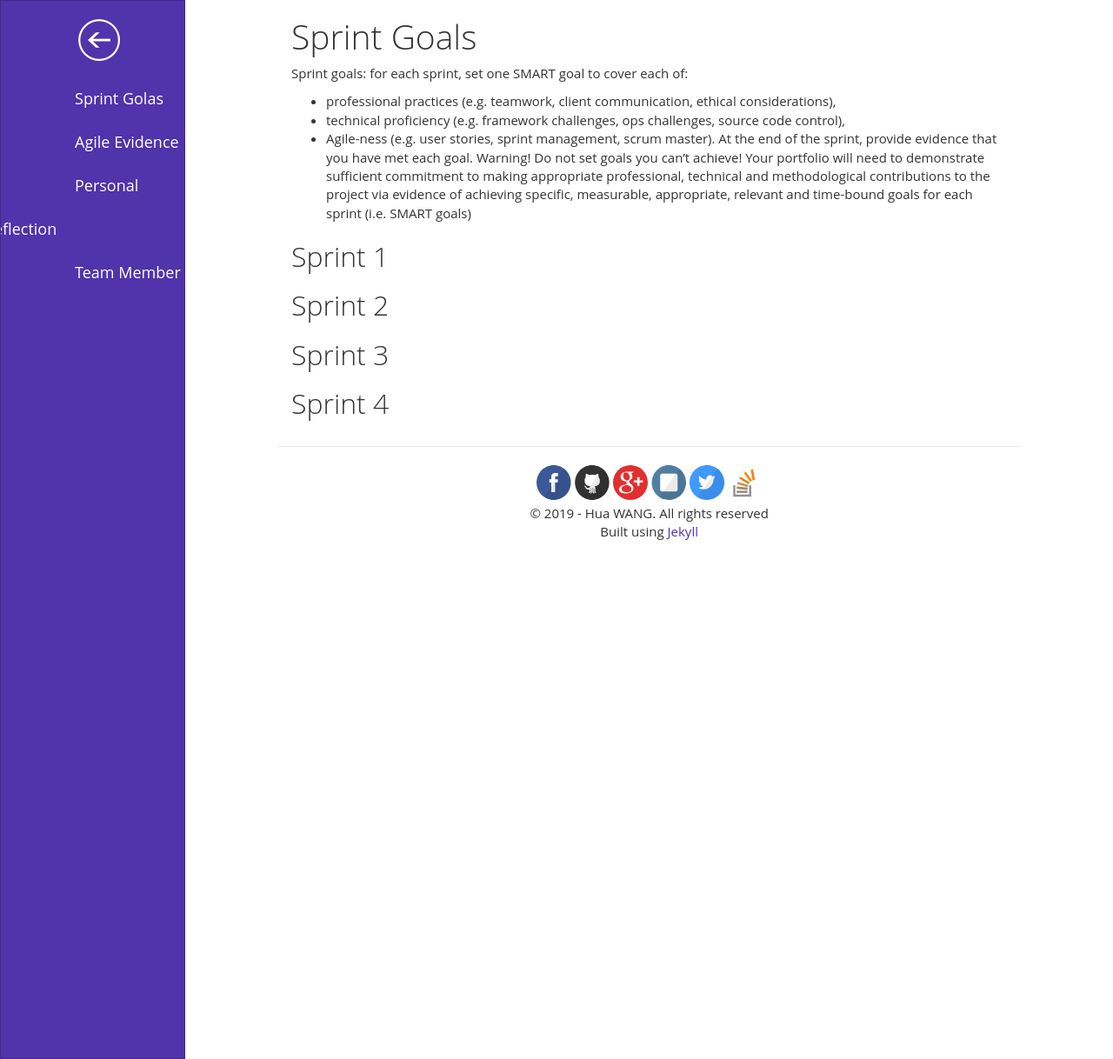
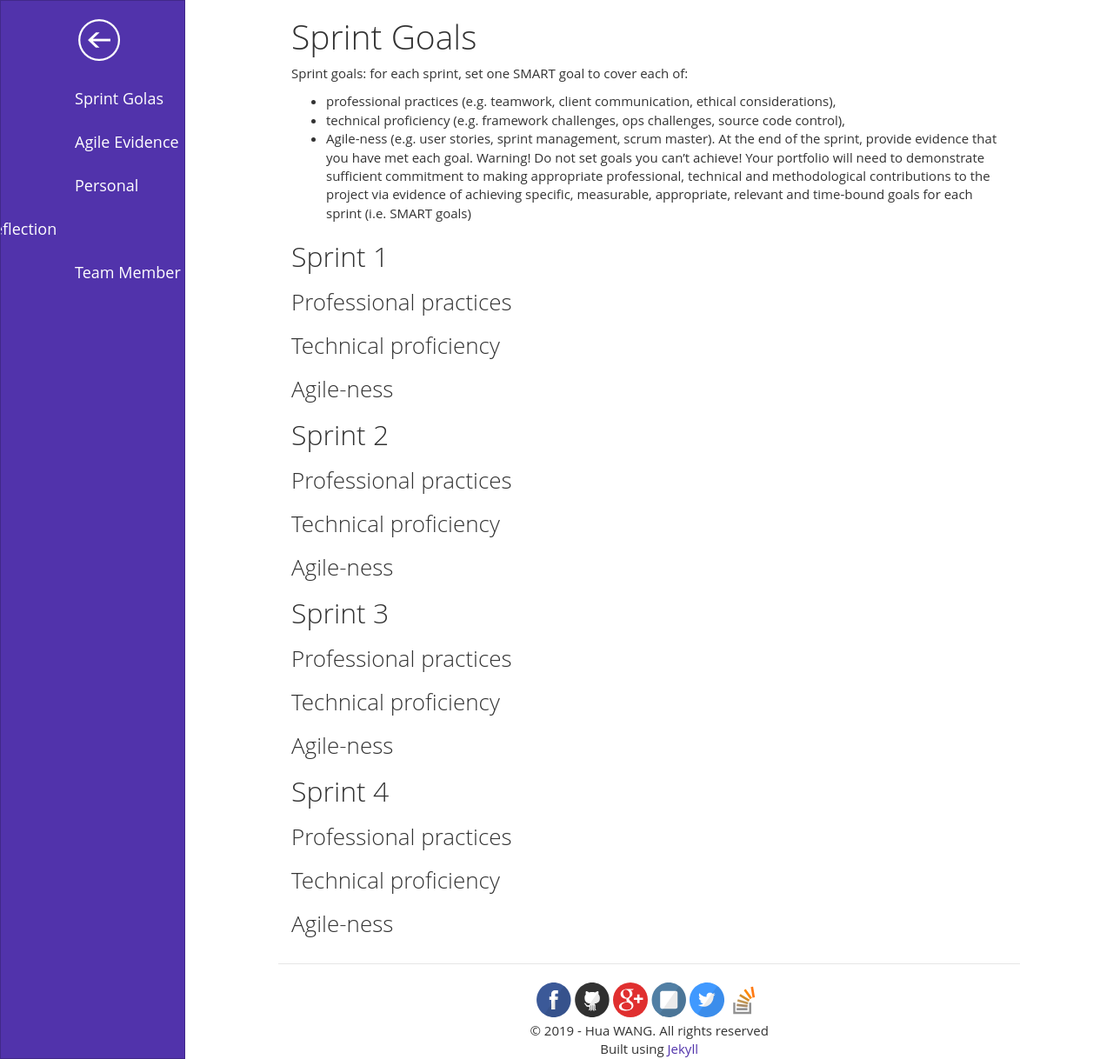
Before and after one commit to aemooooon/Software-engineering-profolio, a Jekyll site: the page built from sprintgoals/index.md, in a window 1280 px wide and 1218 px high. Shown: the whole window at 87% size. Built offline with Jekyll 4.4.1, drawn with Linux system fonts in a browser that asks for light colours; nearby versions of some CDN libraries.

Commit message:
Update index.md

```diff
--- a/sprintgoals/index.md
+++ b/sprintgoals/index.md
@@ -14,12 +14,21 @@ Your portfolio will need to demonstrate sufficient commitment to making appropri
 
 
 ## Sprint 1
-
+### Professional practices
+### Technical proficiency
+### Agile-ness
 
 ## Sprint 2
-
+### Professional practices
+### Technical proficiency
+### Agile-ness
 
 ## Sprint 3
-
+### Professional practices
+### Technical proficiency
+### Agile-ness
 
 ## Sprint 4
+### Professional practices
+### Technical proficiency
+### Agile-ness
```
